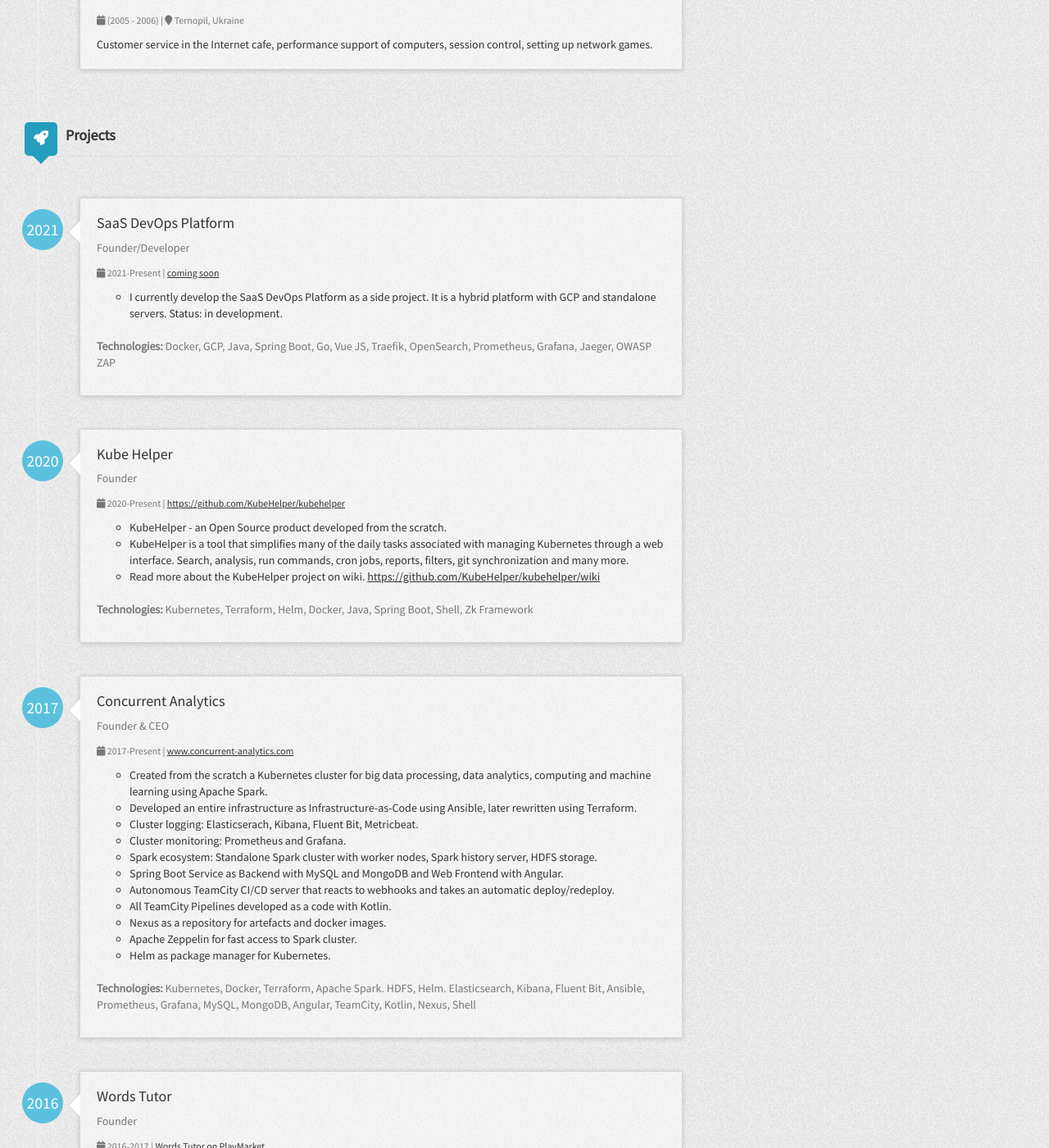
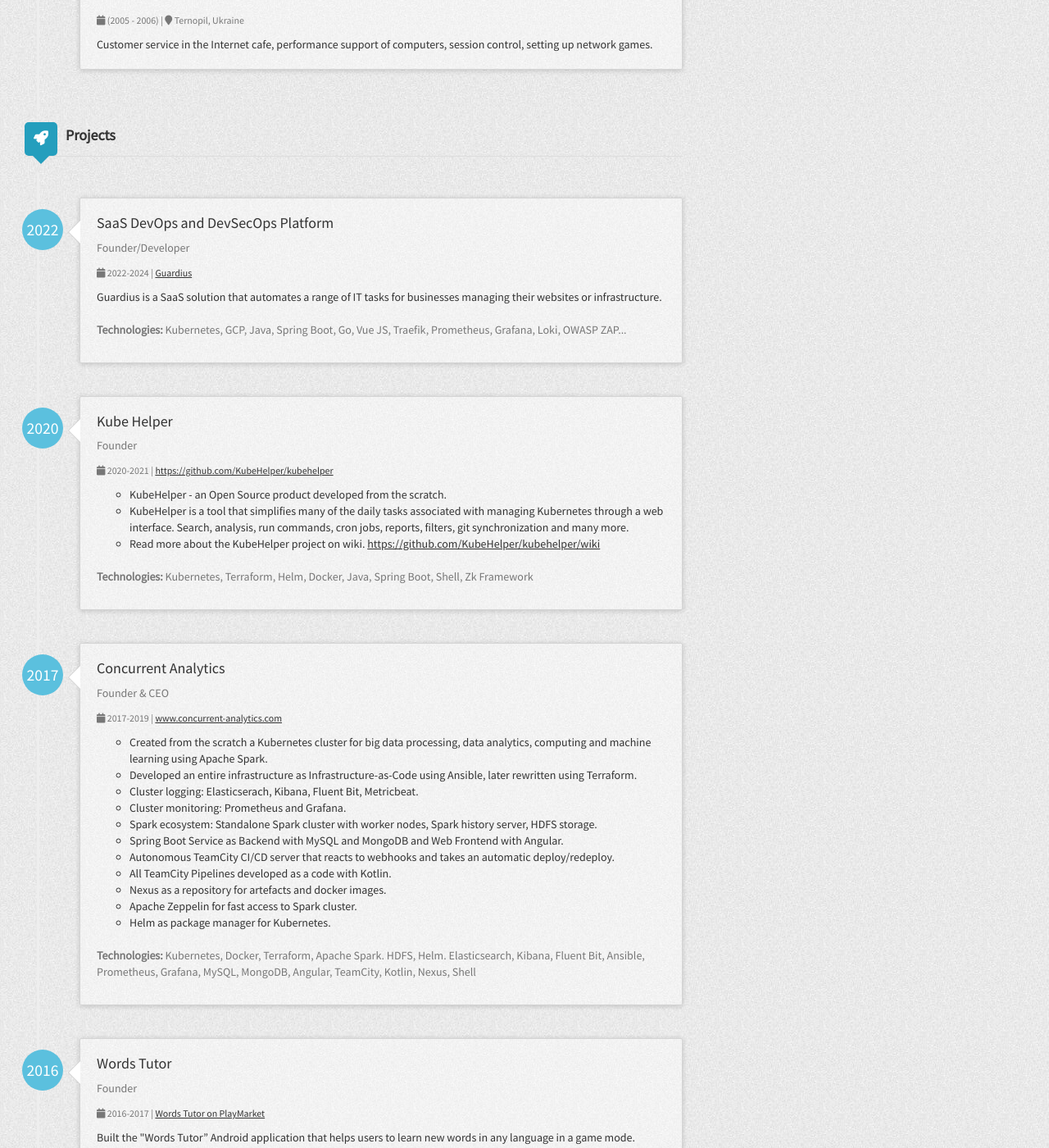
Before and after one commit to JWebDev/jwebdev.github.io, a Jekyll site: the page built from index.html, in a window 1280 px wide and 1400 px high, scrolled down 4675 px. Shown: the whole window at 82% size. Built offline with Jekyll 4.4.1, drawn with Linux system fonts in a browser that asks for light colours; nearby versions of some CDN libraries; a script that is not in the unit is left out.

Commit message:
cv update

```diff
--- a/_config.yml
+++ b/_config.yml
@@ -193,18 +193,17 @@
       technologies:
   projects:
     - project1:
-      name: SaaS DevOps Platform
-      started: 2021
-      duration: 2021-Present
+      name: SaaS DevOps and DevSecOps Platform
+      started: 2022
+      duration: 2022-2024
       title: Founder/Developer
-      link: <a href="#" target="_blank"> <u>coming soon</u></a>
-      description: >
-        <ul><li>I currently develop the SaaS DevOps Platform as a side project. It is a hybrid platform with GCP and standalone servers. Status: in development.</li></ul>
-      technologies: Docker, GCP, Java, Spring Boot, Go, Vue JS, Traefik, OpenSearch, Prometheus, Grafana, Jaeger, OWASP ZAP
+      link: <a href="https://guardius.io" target="_blank"><u>Guardius</u></a>
+      description: Guardius is a SaaS solution that automates a range of IT tasks for businesses managing their websites or infrastructure.
+      technologies: Kubernetes, GCP, Java, Spring Boot, Go, Vue JS, Traefik, Prometheus, Grafana, Loki, OWASP ZAP...
     - project2:
       name: Kube Helper
       started: 2020
-      duration: 2020-Present
+      duration: 2020-2021
       title: Founder
       link: <a href="https://github.com/KubeHelper/kubehelper" target="_blank"> <u>https://github.com/KubeHelper/kubehelper</u></a>
       description: >
@@ -215,7 +214,7 @@
     - project3:
       name: Concurrent Analytics
       started: 2017
-      duration: 2017-Present
+      duration: 2017-2019
       title: Founder & CEO
       link: <a href="http://concurrent-analytics.com" target="_blank"> <u>www.concurrent-analytics.com</u> </a>
       description: >
```
